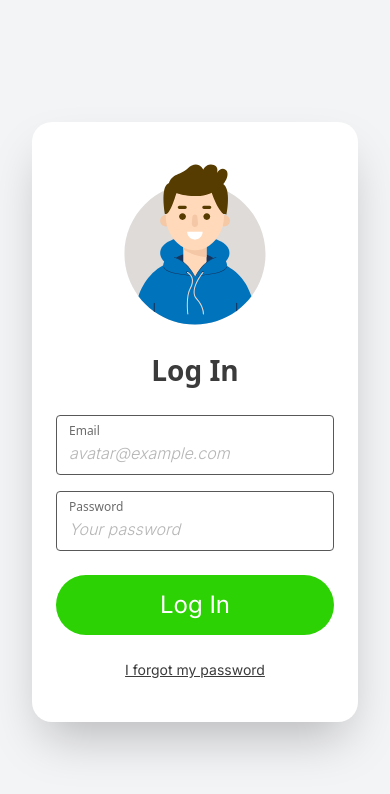
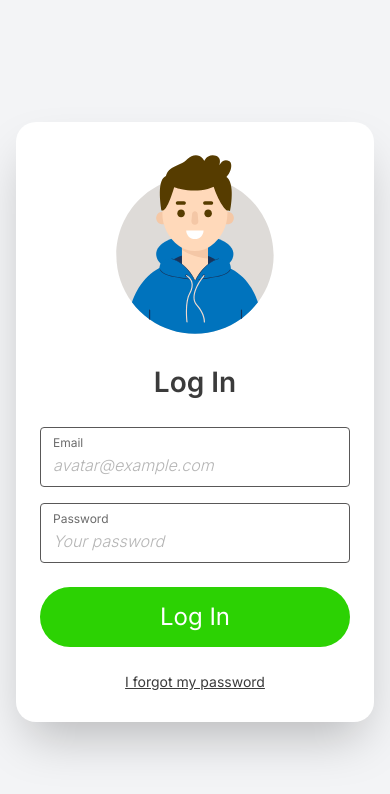
Before and after one commit to bramb000/WebUI-Samples, a Vue app: page /WebUI-Samples/login-interaction-1 in a window 390 px wide. Shown: the top 794 px of the page. Built offline with nearby package versions, Linux system fonts and the light colour scheme.

Commit message:
Add light and dark mode to login micro interaction

```diff
--- a/src/components/LoginAvatar.vue
+++ b/src/components/LoginAvatar.vue
@@ -1,28 +1,27 @@
 <template>
-  <div class="flex items-center justify-center min-h-screen bg-gray-100 p-4">
-    <div class="w-full max-w-[800px] min-h-[600px] bg-white rounded-[20px] flex flex-col items-center justify-center shadow-2xl relative overflow-hidden p-6 mx-4">
+  <div :class="['login-card', theme === 'dark' ? 'login-card--dark' : 'login-card--light']">
 
     <!-- Avatar Animation Container -->
     <!-- Responsive size: Scale down on mobile, max fixed size on desktop -->
     <div
       ref="lottieContainer"
-        class="w-full max-w-[512px] h-auto aspect-[4/3] flex items-center justify-center -mt-6 sm:-mt-10"
+      class="login-card__avatar"
     ></div>
 
     <!-- Title -->
-      <h1 class="text-[28px] sm:text-[36px] font-semibold text-[#3b3b3b] mb-6 font-sans text-center">Log In</h1>
+    <h1 class="login-card__title">Log In</h1>
 
     <!-- Login Form -->
-      <form class="flex flex-col items-center gap-4 w-full" @submit.prevent="handleLogin">
+    <form class="login-card__form" @submit.prevent="handleLogin">
 
       <!-- Email Input -->
-        <div class="w-full max-w-[448px] h-[60px] border border-[#595858] rounded-[4px] px-[12px] py-[8px] flex flex-col justify-center gap-[4px] bg-white transition-all focus-within:ring-2 focus-within:ring-[#2cd203] focus-within:border-transparent">
-          <label for="email" class="text-[12px] text-[#6b6b6b] leading-none font-sans cursor-text">Email</label>
+      <div class="login-card__input-group">
+        <label for="email" class="login-card__label">Email</label>
         <input
           id="email"
           v-model="email"
           type="email"
-            class="text-[16px] text-[#3b3b3b] font-light outline-none bg-transparent w-full placeholder:italic placeholder:text-[#6b6b6b]/50"
+          class="login-card__input"
           placeholder="avatar@example.com"
           @focus="handleEmailFocus"
           @blur="handleBlur"
@@ -31,13 +30,13 @@
       </div>
 
       <!-- Password Input -->
-        <div class="w-full max-w-[448px] h-[60px] border border-[#595858] rounded-[4px] px-[12px] py-[8px] flex flex-col justify-center gap-[4px] bg-white transition-all focus-within:ring-2 focus-within:ring-[#2cd203] focus-within:border-transparent">
-          <label for="password" class="text-[12px] text-[#6b6b6b] leading-none font-sans cursor-text">Password</label>
+      <div class="login-card__input-group">
+        <label for="password" class="login-card__label">Password</label>
         <input
           id="password"
           v-model="password"
           type="password"
-            class="text-[16px] text-[#3b3b3b] font-light outline-none bg-transparent w-full placeholder:italic placeholder:text-[#6b6b6b]/50"
+          class="login-card__input"
           placeholder="Your password"
           @focus="handlePasswordFocus"
           @blur="handleBlur"
@@ -47,18 +46,17 @@
       <!-- Button -->
       <button
         type="submit"
-          class="w-full max-w-[448px] h-[60px] bg-[#2cd203] text-white text-[24px] sm:text-[32px] font-normal rounded-[60px] mt-2 flex items-center justify-center hover:bg-[#26b803] transition-colors focus:outline-none focus:ring-4 focus:ring-[#2cd203]/40"
+        class="login-card__button"
       >
         Log In
       </button>
 
       <!-- Forgot Password -->
-        <a href="#" class="text-[14px] sm:text-[16px] text-[#3b3b3b] underline mt-2 hover:text-black transition-colors text-center">
+      <a href="#" class="login-card__link">
           I forgot my password
       </a>
 
     </form>
-    </div>
   </div>
 </template>
 
@@ -67,7 +65,20 @@ import { ref, onMounted, onUnmounted } from 'vue';
 import lottie, { AnimationItem } from 'lottie-web';
 import avatarAnimation from '../assets/Avatar.json';
 
-// Frame Mapping from Avatar.json analysis:
+// ---------------------------------------------------------------------------
+// Props
+// ---------------------------------------------------------------------------
+withDefaults(
+  defineProps<{
+    /** Colour theme for the card. */
+    theme?: 'light' | 'dark';
+  }>(),
+  { theme: 'light' },
+);
+
+// ---------------------------------------------------------------------------
+// Frame Mapping from Avatar.json analysis
+// ---------------------------------------------------------------------------
 // IP=0, OP=120
 // Idle: 0-1 (approx)
 // Look Left-Right range: 3-9 (User defined: 3=Left, 6=Center, 9=Right)
@@ -180,8 +191,193 @@ onUnmounted(() => {
 </script>
 
 <style scoped>
-/* Using Tailwind for everything primarily, ensuring Inter font is used if available */
-body {
-    font-family: 'Inter', sans-serif;
+/* ========================================================================
+   LOGIN CARD — Light & Dark theme tokens
+   ======================================================================== */
+
+/* --- Light theme (default) -------------------------------------------- */
+.login-card--light {
+  --card-bg: #ffffff;
+  --card-text: #3b3b3b;
+  --card-label: #6b6b6b;
+  --card-placeholder: rgba(107, 107, 107, 0.5);
+  --card-input-bg: #ffffff;
+  --card-input-border: #595858;
+  --card-link: #3b3b3b;
+  --card-link-hover: #000000;
+}
+
+/* --- Dark theme ------------------------------------------------------- */
+.login-card--dark {
+  --card-bg: #1e1e2e;
+  --card-text: #e4e4e7;
+  --card-label: #a1a1aa;
+  --card-placeholder: rgba(161, 161, 170, 0.55);
+  --card-input-bg: #2a2a3c;
+  --card-input-border: #52525b;
+  --card-link: #a1a1aa;
+  --card-link-hover: #e4e4e7;
+}
+
+/* ========================================================================
+   Component styles (consume tokens)
+   ======================================================================== */
+
+.login-card {
+  width: 100%;
+  max-width: 800px;
+  min-height: 600px;
+  background: var(--card-bg);
+  border-radius: 20px;
+  display: flex;
+  flex-direction: column;
+  align-items: center;
+  justify-content: center;
+  box-shadow: 0 25px 50px -12px rgba(0, 0, 0, 0.25);
+  position: relative;
+  overflow: hidden;
+  padding: 1.5rem;
+  font-family: 'Inter', system-ui, sans-serif;
+  color: var(--card-text);
+  transition: background 0.3s ease, color 0.3s ease;
+}
+
+.login-card__avatar {
+  width: 100%;
+  max-width: 512px;
+  aspect-ratio: 4 / 3;
+  display: flex;
+  align-items: center;
+  justify-content: center;
+  margin-top: -1.5rem;
+}
+
+@media (min-width: 640px) {
+  .login-card__avatar {
+    margin-top: -2.5rem;
+  }
+}
+
+.login-card__title {
+  font-size: 28px;
+  font-weight: 600;
+  margin-bottom: 1.5rem;
+  text-align: center;
+  color: var(--card-text);
+}
+
+@media (min-width: 640px) {
+  .login-card__title {
+    font-size: 36px;
+  }
+}
+
+.login-card__form {
+  display: flex;
+  flex-direction: column;
+  align-items: center;
+  gap: 1rem;
+  width: 100%;
+}
+
+.login-card__input-group {
+  width: 100%;
+  max-width: 448px;
+  height: 60px;
+  border: 1px solid var(--card-input-border);
+  border-radius: 4px;
+  padding: 8px 12px;
+  display: flex;
+  flex-direction: column;
+  justify-content: center;
+  gap: 4px;
+  background: var(--card-input-bg);
+  transition: background 0.3s ease, border-color 0.3s ease,
+              box-shadow 0.15s ease;
+}
+
+.login-card__input-group:focus-within {
+  box-shadow: 0 0 0 2px #2cd203;
+  border-color: transparent;
+}
+
+.login-card__label {
+  font-size: 12px;
+  color: var(--card-label);
+  line-height: 1;
+  cursor: text;
+}
+
+.login-card__input {
+  font-size: 16px;
+  font-weight: 300;
+  color: var(--card-text);
+  outline: none;
+  background: transparent;
+  width: 100%;
+  border: none;
+}
+
+.login-card__input::placeholder {
+  font-style: italic;
+  color: var(--card-placeholder);
+}
+
+.login-card__button {
+  width: 100%;
+  max-width: 448px;
+  height: 60px;
+  background: #2cd203;
+  color: #ffffff;
+  font-size: 24px;
+  font-weight: 400;
+  border: none;
+  border-radius: 60px;
+  margin-top: 0.5rem;
+  display: flex;
+  align-items: center;
+  justify-content: center;
+  cursor: pointer;
+  transition: background 0.2s ease;
+}
+
+.login-card__button:hover {
+  background: #26b803;
+}
+
+.login-card__button:focus-visible {
+  outline: none;
+  box-shadow: 0 0 0 4px rgba(44, 210, 3, 0.4);
+}
+
+@media (min-width: 640px) {
+  .login-card__button {
+    font-size: 32px;
+  }
+}
+
+.login-card__link {
+  font-size: 14px;
+  color: var(--card-link);
+  text-decoration: underline;
+  margin-top: 0.5rem;
+  text-align: center;
+  transition: color 0.2s ease;
+}
+
+.login-card__link:hover {
+  color: var(--card-link-hover);
+}
+
+.login-card__link:focus-visible {
+  outline: 2px solid #2cd203;
+  outline-offset: 2px;
+  border-radius: 2px;
+}
+
+@media (min-width: 640px) {
+  .login-card__link {
+    font-size: 16px;
+  }
 }
 </style>
--- a/src/router/index.ts
+++ b/src/router/index.ts
@@ -20,7 +20,7 @@ const routes = [
     {
         path: '/login-interaction-1',
         name: 'LoginInteraction1',
-        component: () => import('../components/LoginAvatar.vue'),
+        component: () => import('../views/LoginInteraction.vue'),
         meta: { layout: 'blank' }
     }
 ]
--- /dev/null
+++ b/src/views/LoginInteraction.vue
@@ -0,0 +1,20 @@
+<template>
+  <div class="login-page">
+    <LoginAvatar />
+  </div>
+</template>
+
+<script setup lang="ts">
+import LoginAvatar from '../components/LoginAvatar.vue';
+</script>
+
+<style scoped>
+.login-page {
+  display: flex;
+  align-items: center;
+  justify-content: center;
+  min-height: 100vh;
+  background: #f3f4f6;
+  padding: 1rem;
+}
+</style>
```
Also changed, not shown: src/components/LoginAvatar.mdx (+91 -5 lines), 1 other file (tests, documents, lock files or other folders). Lines whose indentation alone changed are shown as unchanged.
